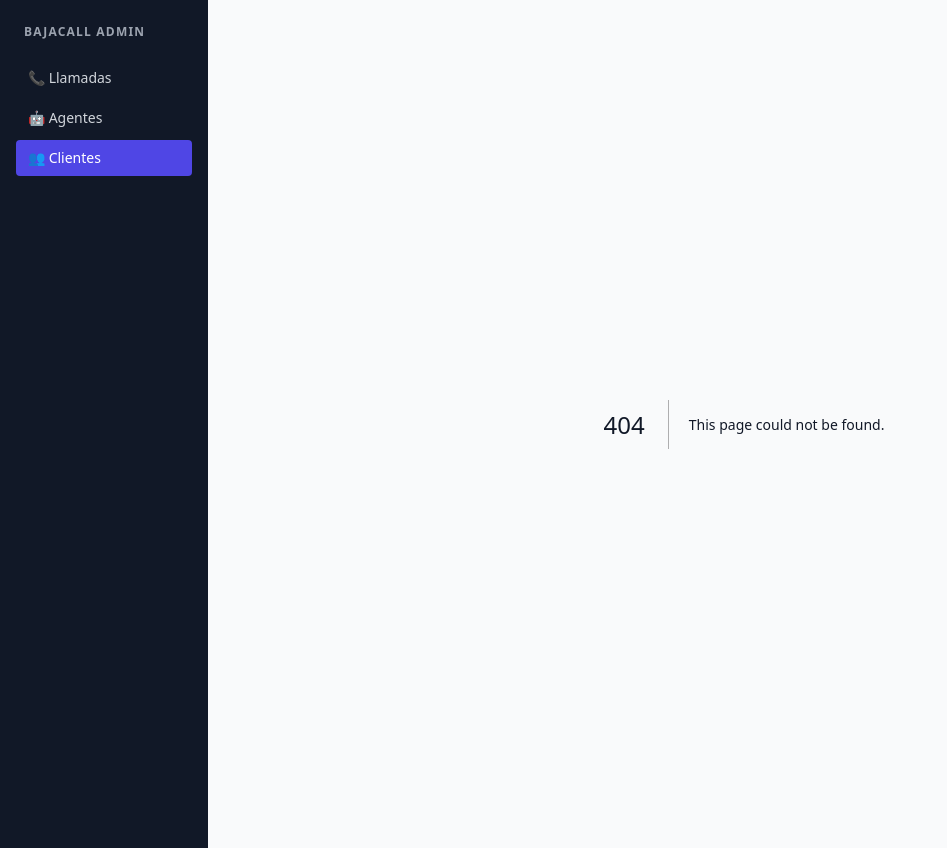
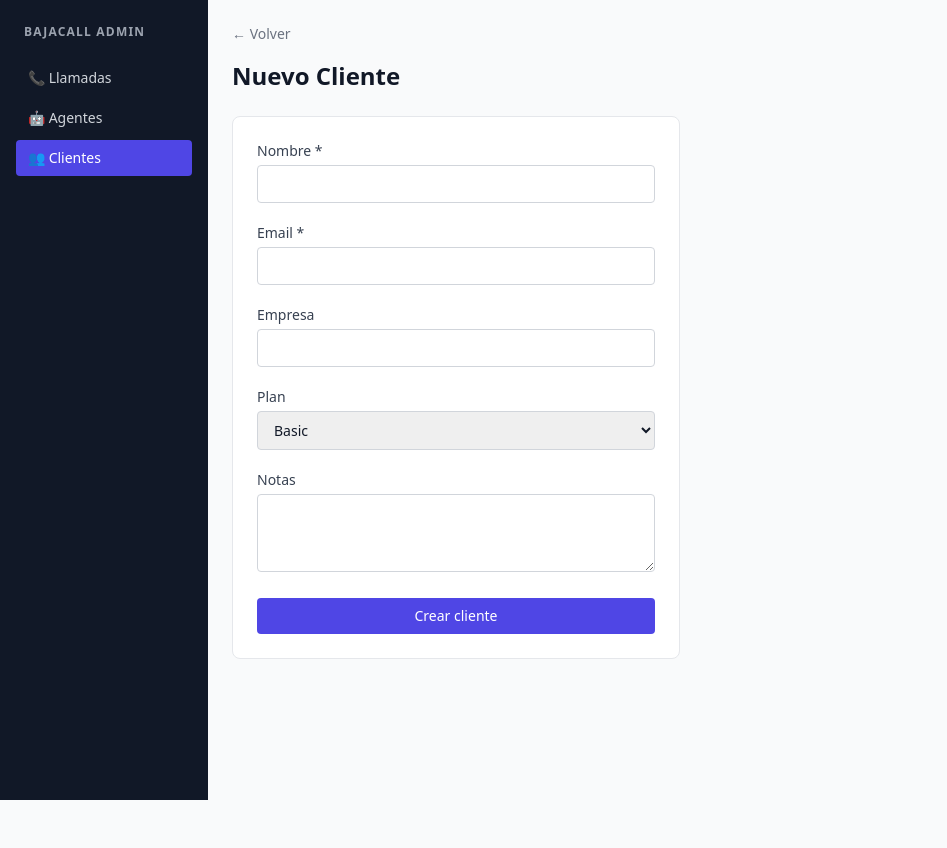
Before and after one commit to Arevalo0517/livekit2.0, a Next.js app in the folder dashboard/: page /clients/new in a window 1280 px wide. Before the commit this address had no page. Shown: the whole page, without its empty margins (0-947 px from the left). After the commit the page ends 800 px from the top, so only its background shows below. Built offline with nearby package versions, Linux system fonts and the light colour scheme.

Commit message:
feat: add clients list and create pages

```diff
--- /dev/null
+++ b/dashboard/app/clients/new/page.tsx
@@ -0,0 +1,91 @@
+'use client';
+
+import { useState } from 'react';
+import { useRouter } from 'next/navigation';
+import { createClient } from '@/lib/api';
+
+export default function NewClientPage() {
+  const router = useRouter();
+  const [saving, setSaving] = useState(false);
+  const [error, setError] = useState('');
+
+  async function handleSubmit(e: React.FormEvent<HTMLFormElement>) {
+    e.preventDefault();
+    setSaving(true);
+    setError('');
+    const form = new FormData(e.currentTarget);
+    try {
+      await createClient({
+        name: form.get('name') as string,
+        email: form.get('email') as string,
+        company_name: (form.get('company_name') as string) || undefined,
+        billing_plan: (form.get('billing_plan') as string) || 'basic',
+        notes: (form.get('notes') as string) || undefined,
+      });
+      router.push('/clients');
+    } catch {
+      setError('Error al crear el cliente. Verifica los datos e intenta de nuevo.');
+      setSaving(false);
+    }
+  }
+
+  return (
+    <div className="max-w-md">
+      <button onClick={() => router.back()} className="text-sm text-gray-500 hover:underline mb-4 block">
+        ← Volver
+      </button>
+
+      <h1 className="text-2xl font-bold mb-6">Nuevo Cliente</h1>
+
+      <form onSubmit={handleSubmit} className="bg-white border border-gray-200 rounded-lg p-6 space-y-5">
+        {[
+          { label: 'Nombre *', name: 'name', type: 'text', required: true },
+          { label: 'Email *', name: 'email', type: 'email', required: true },
+          { label: 'Empresa', name: 'company_name', type: 'text', required: false },
+        ].map(({ label, name, type, required }) => (
+          <div key={name}>
+            <label className="block text-sm font-medium text-gray-700 mb-1">{label}</label>
+            <input
+              name={name}
+              type={type}
+              required={required}
+              className="w-full border border-gray-300 rounded px-3 py-2 text-sm"
+            />
+          </div>
+        ))}
+
+        <div>
+          <label className="block text-sm font-medium text-gray-700 mb-1">Plan</label>
+          <select
+            name="billing_plan"
+            defaultValue="basic"
+            className="w-full border border-gray-300 rounded px-3 py-2 text-sm"
+          >
+            <option value="basic">Basic</option>
+            <option value="pro">Pro</option>
+            <option value="enterprise">Enterprise</option>
+          </select>
+        </div>
+
+        <div>
+          <label className="block text-sm font-medium text-gray-700 mb-1">Notas</label>
+          <textarea
+            name="notes"
+            rows={3}
+            className="w-full border border-gray-300 rounded px-3 py-2 text-sm"
+          />
+        </div>
+
+        {error && <p className="text-red-600 text-sm">{error}</p>}
+
+        <button
+          type="submit"
+          disabled={saving}
+          className="w-full bg-indigo-600 text-white py-2 rounded text-sm font-medium disabled:opacity-50 hover:bg-indigo-700"
+        >
+          {saving ? 'Creando…' : 'Crear cliente'}
+        </button>
+      </form>
+    </div>
+  );
+}
--- /dev/null
+++ b/dashboard/app/clients/page.tsx
@@ -0,0 +1,67 @@
+'use client';
+
+import { useEffect, useState } from 'react';
+import Link from 'next/link';
+import { fetchClients, type Client } from '@/lib/api';
+
+export default function ClientsPage() {
+  const [clients, setClients] = useState<Client[]>([]);
+  const [loading, setLoading] = useState(true);
+  const [fetchError, setFetchError] = useState(false);
+
+  useEffect(() => {
+    fetchClients()
+      .then(setClients)
+      .catch(() => setFetchError(true))
+      .finally(() => setLoading(false));
+  }, []);
+
+  return (
+    <div>
+      <div className="flex items-center justify-between mb-6">
+        <h1 className="text-2xl font-bold">Clientes</h1>
+        <Link
+          href="/clients/new"
+          className="bg-indigo-600 text-white px-4 py-2 rounded text-sm font-medium hover:bg-indigo-700"
+        >
+          + Nuevo cliente
+        </Link>
+      </div>
+
+      {loading && <p className="text-gray-400">Cargando…</p>}
+      {fetchError && <p className="text-red-500">Error al cargar los clientes.</p>}
+
+      <div className="grid gap-4">
+        {clients.map((client) => (
+          <div
+            key={client.id}
+            className="bg-white border border-gray-200 rounded-lg p-5"
+          >
+            <div className="flex justify-between items-start">
+              <div>
+                <p className="font-semibold">{client.name}</p>
+                {client.company_name && (
+                  <p className="text-sm text-gray-500">{client.company_name}</p>
+                )}
+                <p className="text-sm text-gray-500 mt-0.5">{client.email}</p>
+              </div>
+              <span
+                className={`px-2 py-0.5 rounded-full text-xs font-medium ${
+                  client.status === 'active'
+                    ? 'bg-green-100 text-green-800'
+                    : 'bg-gray-100 text-gray-600'
+                }`}
+              >
+                {client.status}
+              </span>
+            </div>
+            <p className="text-xs text-gray-400 mt-2 font-mono">ID: {client.id}</p>
+          </div>
+        ))}
+        {!loading && !fetchError && clients.length === 0 && (
+          <p className="text-gray-400">No hay clientes todavía.</p>
+        )}
+      </div>
+    </div>
+  );
+}
```
